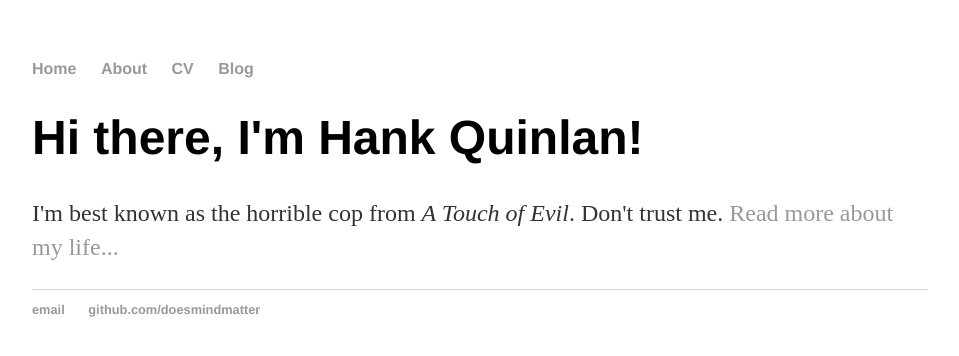
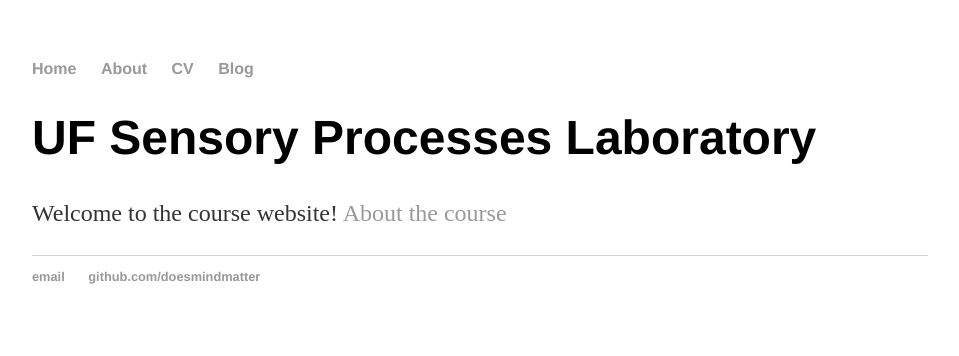
Before and after one commit to doesmindmatter/uf-sensory-lab, a Jekyll site: the page built from index.html, in a window 1280 px wide. Shown: the top 356 px of the page, without its empty margins (160-1119 px from the left). Built offline with Jekyll 4.4.1, drawn with Linux system fonts in a browser that asks for light colours.

Commit message:
Update index.html
Updated content of main page

```diff
--- a/index.html
+++ b/index.html
@@ -1,9 +1,9 @@
 ---
 layout: default
-title: UF
+title: UF SPL
 ---
 
 		<div class="blurb">
-			<h1>Hi there, I'm Hank Quinlan!</h1>
-			<p>I'm best known as the horrible cop from <em>A Touch of Evil</em>. Don't trust me. <a href="/uf-sensory-lab/about">Read more about my life...</a></p>
+			<h1>UF Sensory Processes Laboratory</h1>
+			<p>Welcome to the course website! <a href="/uf-sensory-lab/about">About the course</a></p>
 		</div>
```
